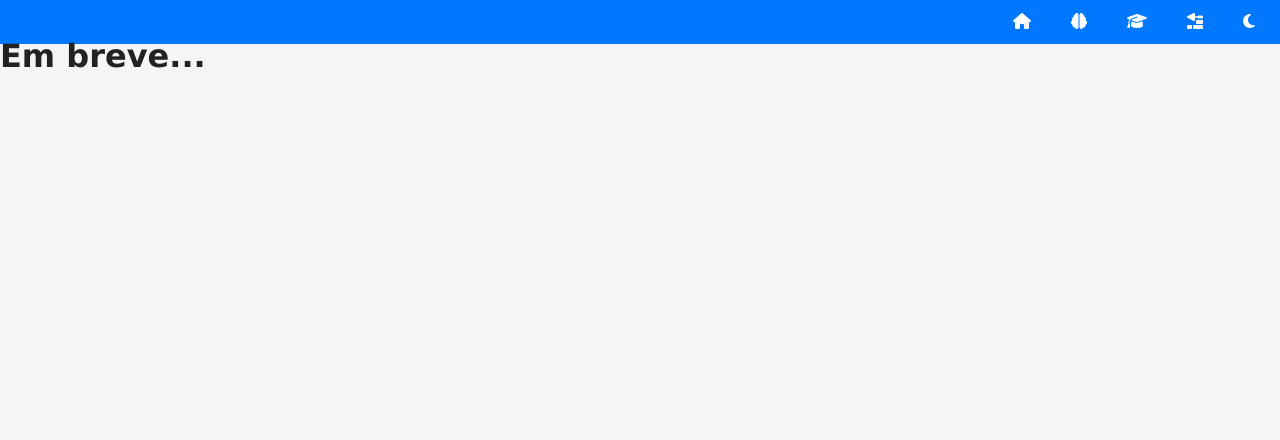
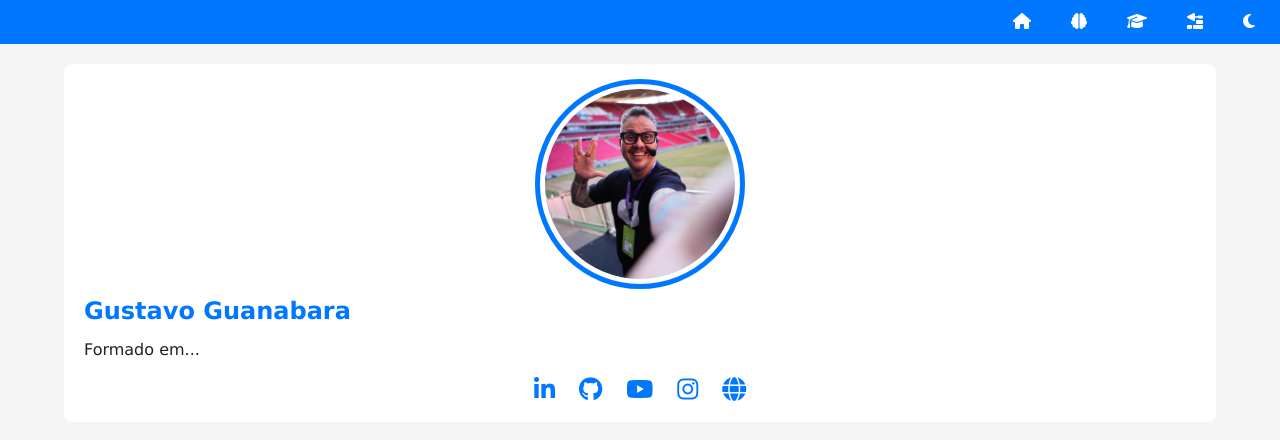
Before and after one commit to dayvisonbarbosa/projeto-portifolio, a plain HTML site: page index.html in a window 1280 px wide. Drawn offline with Linux system fonts and the light colour scheme.

```diff
--- a/estilos/style.css
+++ b/estilos/style.css
@@ -61,3 +61,55 @@
   background-color: var(--destaque-inverso);
   color: var(--destaque);
 }
+
+main {
+  display: grid;
+  grid-template-columns: auto 90vw auto;
+  gap: 20px;
+  margin-top: 20px;
+}
+
+section#ficha {
+  background-color: var(--fundo-card);
+  padding: 20px;
+  border-radius: 8px;
+  grid-column: 2;
+}
+
+section#ficha img.foto {
+  width: 200px;
+  aspect-ratio: 1/1;
+  object-fit: cover;
+  overflow: hidden;
+  border-radius: 50%;
+  border: 5px solid var(--fundo-card);
+  outline: 5px solid var(--destaque);
+  display: block;
+  margin: auto;
+  margin-bottom: 15px;
+}
+
+section#ficha h1 {
+  color: var(--destaque);
+  margin: 15px 0px;
+  font-size: 1.5em;
+  text-align: left;
+}
+
+div#social {
+  display: flex;
+  justify-content: center;
+  align-items: center;
+  font-size: 1.5em;
+  gap: 1em;
+  margin-top: 15px;
+}
+
+div#social a {
+  color: var(--destaque);
+  transition: color 0.5s;
+}
+
+div#social a:hover {
+  color: var(--destaque-inverso);
+}
--- a/index.html
+++ b/index.html
@@ -22,7 +22,18 @@
     </header>
 
     <main>
-        <h1>Em breve...</h1>
+        <section id="ficha">
+            <img src="imagens/guanabara-perfil.jpg" alt="Gustavo Guanabara" class="foto">
+            <h1>Gustavo Guanabara</h1>
+            <p>Formado em...</p>
+            <div id="social">
+                <a href="https://br.linkedin.com/in/guanabara" target="_blank"><i class="fa-brands fa-linkedin-in"></i></a>
+                <a href="https://github.com/gustavoguanabara" target="_blank"><i class="fa-brands fa-github"></i></i></a>
+                <a href="https://www.youtube.com/cursoemvideo" target="_blank"><i class="fa-brands fa-youtube"></i></a>
+                <a href="https://www.instagram.com/gustavoguanabara/" target="_blank"><i class="fa-brands fa-instagram"></i></a>
+                <a href="https://www.cursoemvideo.com/" target="_blank"><i class="fa-solid fa-globe"></i></a>
+            </div>
+        </section>
     </main>
 
     <footer>
```
